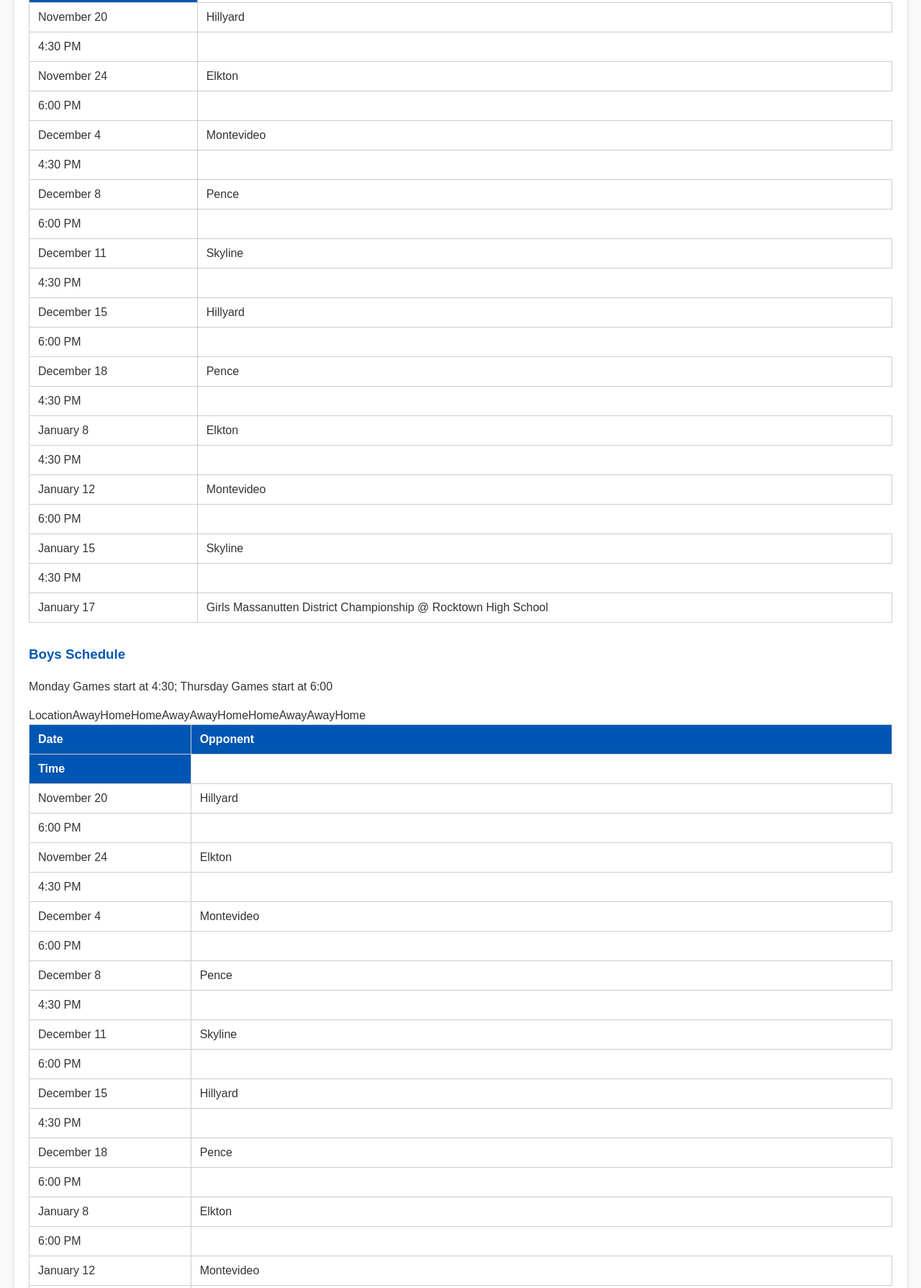
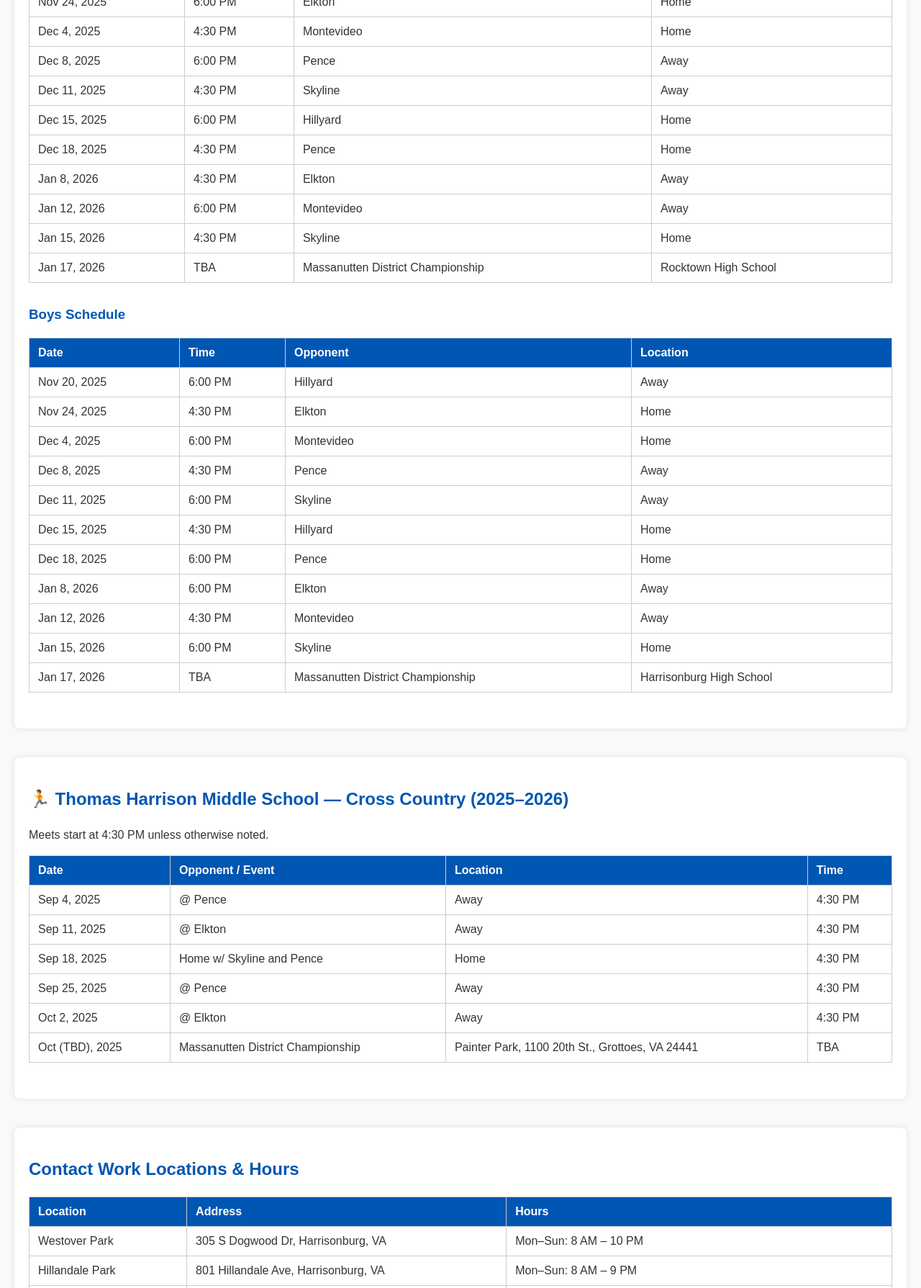
Before and after one commit to zachdavidson145/THMS-Contact-Work, a plain HTML site: page index.html in a window 1280 px wide. Shown: the part 2451-4240 px from the top of the page at 72% size. Drawn offline with Linux system fonts and the light colour scheme.

Commit message:
Update index.html

```diff
--- a/index.html
+++ b/index.html
@@ -131,67 +131,76 @@
 </section>
 
 
-    <section>
-      <h2>Basketball Schedule</h2>
+  <!-- Basketball Schedule -->
+<section class="card" style="margin-top:18px">
+  <h2>🏀 Thomas Harrison Middle School — Basketball (2025–2026)</h2>
+  <p class="lead">Girls and Boys schedules. All games start at the times listed.</p>
+
   <h3>Girls Schedule</h3>
-      <p>Monday Games start at 6; Thursday Games start at 4:30</p>
+  <div class="table-wrap">
     <table>
       <thead>
-          <tr><th>Date</th><th>Opponent</th></tr>Location</th><th>Time</th></tr>
+        <tr><th>Date</th><th>Time</th><th>Opponent</th><th>Location</th></tr>
       </thead>
       <tbody>
-          <tr><td>November 20</td><td>Hillyard</td></tr data-label="Location">Away</td><td data-label="Time">4:30 PM</td></tr>
-          <tr><td>November 24</td><td>Elkton</td></tr data-label="Location">Home</td><td data-label="Time">6:00 PM</td></tr>
-          <tr><td>December 4</td><td>Montevideo</td></tr data-label="Location">Home</td><td data-label="Time">4:30 PM</td></tr>
-          <tr><td>December 8</td><td>Pence</td></tr data-label="Location">Away</td><td data-label="Time">6:00 PM</td></tr>
-          <tr><td>December 11</td><td>Skyline</td></tr data-label="Location">Away</td><td data-label="Time">4:30 PM</td></tr>
-          <tr><td>December 15</td><td>Hillyard</td></tr data-label="Location">Home</td><td data-label="Time">6:00 PM</td></tr>
-          <tr><td>December 18</td><td>Pence</td></tr data-label="Location">Home</td><td data-label="Time">4:30 PM</td></tr>
-          <tr><td>January 8</td><td>Elkton</td></tr data-label="Location">Away</td><td data-label="Time">4:30 PM</td></tr>
-          <tr><td>January 12</td><td>Montevideo</td></tr data-label="Location">Away</td><td data-label="Time">6:00 PM</td></tr>
-          <tr><td>January 15</td><td>Skyline</td></tr data-label="Location">Home</td><td data-label="Time">4:30 PM</td></tr>
-          <tr><td>January 17</td><td>Girls Massanutten District Championship @ Rocktown High School</td></tr>
+        <tr><td data-label="Date">Nov 20, 2025</td><td data-label="Time">4:30 PM</td><td data-label="Opponent">Hillyard</td><td data-label="Location">Away</td></tr>
+        <tr><td data-label="Date">Nov 24, 2025</td><td data-label="Time">6:00 PM</td><td data-label="Opponent">Elkton</td><td data-label="Location">Home</td></tr>
+        <tr><td data-label="Date">Dec 4, 2025</td><td data-label="Time">4:30 PM</td><td data-label="Opponent">Montevideo</td><td data-label="Location">Home</td></tr>
+        <tr><td data-label="Date">Dec 8, 2025</td><td data-label="Time">6:00 PM</td><td data-label="Opponent">Pence</td><td data-label="Location">Away</td></tr>
+        <tr><td data-label="Date">Dec 11, 2025</td><td data-label="Time">4:30 PM</td><td data-label="Opponent">Skyline</td><td data-label="Location">Away</td></tr>
+        <tr><td data-label="Date">Dec 15, 2025</td><td data-label="Time">6:00 PM</td><td data-label="Opponent">Hillyard</td><td data-label="Location">Home</td></tr>
+        <tr><td data-label="Date">Dec 18, 2025</td><td data-label="Time">4:30 PM</td><td data-label="Opponent">Pence</td><td data-label="Location">Home</td></tr>
+        <tr><td data-label="Date">Jan 8, 2026</td><td data-label="Time">4:30 PM</td><td data-label="Opponent">Elkton</td><td data-label="Location">Away</td></tr>
+        <tr><td data-label="Date">Jan 12, 2026</td><td data-label="Time">6:00 PM</td><td data-label="Opponent">Montevideo</td><td data-label="Location">Away</td></tr>
+        <tr><td data-label="Date">Jan 15, 2026</td><td data-label="Time">4:30 PM</td><td data-label="Opponent">Skyline</td><td data-label="Location">Home</td></tr>
+        <tr><td data-label="Date">Jan 17, 2026</td><td data-label="Time">TBA</td><td data-label="Opponent">Massanutten District Championship</td><td data-label="Location">Rocktown High School</td></tr>
       </tbody>
     </table>
-      <h3>Boys Schedule</h3>
-      <p>Monday Games start at 4:30; Thursday Games start at 6:00</p>
+  </div>
+
+  <h3 style="margin-top:12px">Boys Schedule</h3>
+  <div class="table-wrap">
     <table>
       <thead>
-          <tr><th>Date</th><th>Opponent</th></tr>Location</th><th>Time</th></tr>
+        <tr><th>Date</th><th>Time</th><th>Opponent</th><th>Location</th></tr>
       </thead>
       <tbody>
-          <tr><td>November 20</td><td>Hillyard</td></tr data-label="Location">Away</td><td data-label="Time">6:00 PM</td></tr>
-          <tr><td>November 24</td><td>Elkton</td></tr data-label="Location">Home</td><td data-label="Time">4:30 PM</td></tr>
-          <tr><td>December 4</td><td>Montevideo</td></tr data-label="Location">Home</td><td data-label="Time">6:00 PM</td></tr>
-          <tr><td>December 8</td><td>Pence</td></tr data-label="Location">Away</td><td data-label="Time">4:30 PM</td></tr>
-          <tr><td>December 11</td><td>Skyline</td></tr data-label="Location">Away</td><td data-label="Time">6:00 PM</td></tr>
-          <tr><td>December 15</td><td>Hillyard</td></tr data-label="Location">Home</td><td data-label="Time">4:30 PM</td></tr>
-          <tr><td>December 18</td><td>Pence</td></tr data-label="Location">Home</td><td data-label="Time">6:00 PM</td></tr>
-          <tr><td>January 8</td><td>Elkton</td></tr data-label="Location">Away</td><td data-label="Time">6:00 PM</td></tr>
-          <tr><td>January 12</td><td>Montevideo</td></tr data-label="Location">Away</td><td data-label="Time">4:30 PM</td></tr>
-          <tr><td>January 15</td><td>Skyline</td></tr data-label="Location">Home</td><td data-label="Time">6:00 PM</td></tr>
-          <tr><td>January 17</td><td>Boys Massanutten District Championship @ Harrisonburg High School</td></tr>
+        <tr><td data-label="Date">Nov 20, 2025</td><td data-label="Time">6:00 PM</td><td data-label="Opponent">Hillyard</td><td data-label="Location">Away</td></tr>
+        <tr><td data-label="Date">Nov 24, 2025</td><td data-label="Time">4:30 PM</td><td data-label="Opponent">Elkton</td><td data-label="Location">Home</td></tr>
+        <tr><td data-label="Date">Dec 4, 2025</td><td data-label="Time">6:00 PM</td><td data-label="Opponent">Montevideo</td><td data-label="Location">Home</td></tr>
+        <tr><td data-label="Date">Dec 8, 2025</td><td data-label="Time">4:30 PM</td><td data-label="Opponent">Pence</td><td data-label="Location">Away</td></tr>
+        <tr><td data-label="Date">Dec 11, 2025</td><td data-label="Time">6:00 PM</td><td data-label="Opponent">Skyline</td><td data-label="Location">Away</td></tr>
+        <tr><td data-label="Date">Dec 15, 2025</td><td data-label="Time">4:30 PM</td><td data-label="Opponent">Hillyard</td><td data-label="Location">Home</td></tr>
+        <tr><td data-label="Date">Dec 18, 2025</td><td data-label="Time">6:00 PM</td><td data-label="Opponent">Pence</td><td data-label="Location">Home</td></tr>
+        <tr><td data-label="Date">Jan 8, 2026</td><td data-label="Time">6:00 PM</td><td data-label="Opponent">Elkton</td><td data-label="Location">Away</td></tr>
+        <tr><td data-label="Date">Jan 12, 2026</td><td data-label="Time">4:30 PM</td><td data-label="Opponent">Montevideo</td><td data-label="Location">Away</td></tr>
+        <tr><td data-label="Date">Jan 15, 2026</td><td data-label="Time">6:00 PM</td><td data-label="Opponent">Skyline</td><td data-label="Location">Home</td></tr>
+        <tr><td data-label="Date">Jan 17, 2026</td><td data-label="Time">TBA</td><td data-label="Opponent">Massanutten District Championship</td><td data-label="Location">Harrisonburg High School</td></tr>
       </tbody>
     </table>
+  </div>
 </section>
 
-    <section>
-      <h2>Cross Country Schedule</h2>
-      <p>All meets start at 4:30</p>
-      <h3>2025-2026</h3>
+
+    <!-- Cross Country Schedule -->
+<section class="card" style="margin-top:18px">
+  <h2>🏃 Thomas Harrison Middle School — Cross Country (2025–2026)</h2>
+  <p class="lead">Meets start at 4:30 PM unless otherwise noted.</p>
+  <div class="table-wrap">
     <table>
       <thead>
-          <tr><th>Date</th><th>Meet</th></tr>Location</th><th>Time</th></tr>
+        <tr><th>Date</th><th>Opponent / Event</th><th>Location</th><th>Time</th></tr>
       </thead>
       <tbody>
-          <tr><td>September 4</td><td>@ Pence</td></tr data-label="Location">Away</td><td data-label="Time">4:30 PM</td></tr>
-          <tr><td>September 11</td><td>@ Elkton</td></tr data-label="Location">Away</td><td data-label="Time">4:30 PM</td></tr>
-          <tr><td>September 18</td><td>Home w/ Skyline and Pence</td></tr data-label="Location">Home</td><td data-label="Time">4:30 PM</td></tr>
-          <tr><td>September 25</td><td>@ Pence</td></tr data-label="Location">Away</td><td data-label="Time">4:30 PM</td></tr>
-          <tr><td>October 2</td><td>@ Elkton</td></tr data-label="Location">Away</td><td data-label="Time">4:30 PM</td></tr>
-          <tr><td>October (TBD)</td><td>Massanutten District Championship @ Painter Park in Grottoes (1100 20th St., Grottoes, VA 24441)</td></tr>
+        <tr><td data-label="Date">Sep 4, 2025</td><td data-label="Opponent / Event">@ Pence</td><td data-label="Location">Away</td><td data-label="Time">4:30 PM</td></tr>
+        <tr><td data-label="Date">Sep 11, 2025</td><td data-label="Opponent / Event">@ Elkton</td><td data-label="Location">Away</td><td data-label="Time">4:30 PM</td></tr>
+        <tr><td data-label="Date">Sep 18, 2025</td><td data-label="Opponent / Event">Home w/ Skyline and Pence</td><td data-label="Location">Home</td><td data-label="Time">4:30 PM</td></tr>
+        <tr><td data-label="Date">Sep 25, 2025</td><td data-label="Opponent / Event">@ Pence</td><td data-label="Location">Away</td><td data-label="Time">4:30 PM</td></tr>
+        <tr><td data-label="Date">Oct 2, 2025</td><td data-label="Opponent / Event">@ Elkton</td><td data-label="Location">Away</td><td data-label="Time">4:30 PM</td></tr>
+        <tr><td data-label="Date">Oct (TBD), 2025</td><td data-label="Opponent / Event">Massanutten District Championship</td><td data-label="Location">Painter Park, 1100 20th St., Grottoes, VA 24441</td><td data-label="Time">TBA</td></tr>
       </tbody>
     </table>
+  </div>
 </section>
 
     <section>
```
Lines whose indentation alone changed are shown as unchanged.
